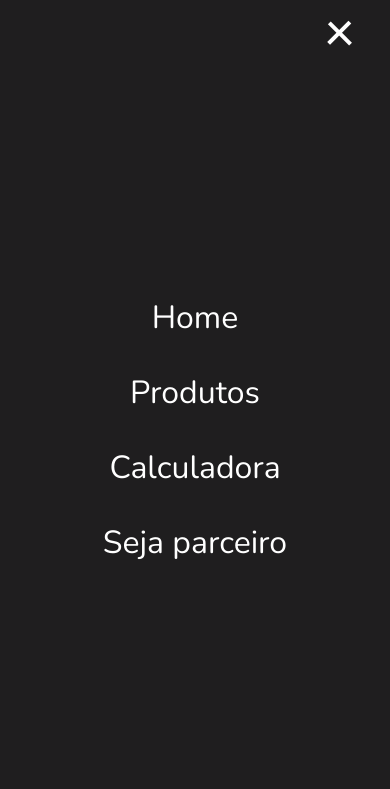
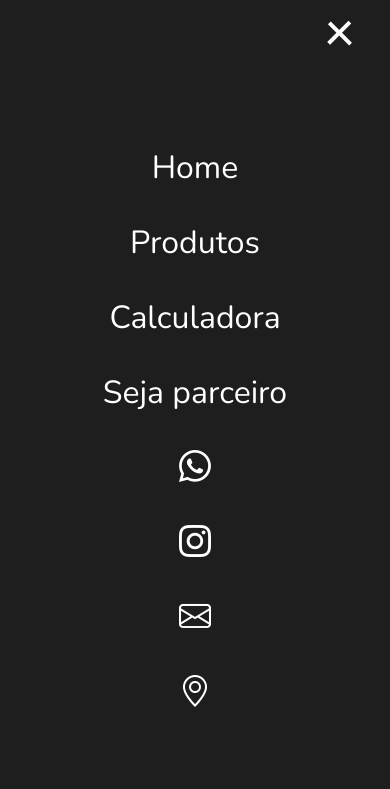
Before and after one commit to Misael1981/Sslares, a plain HTML site: page produtos.html in a window 390 px wide. Both pictures are taken after a click on the element 340 px from the left and 35 px from the top of the page. Shown: the top 789 px of the page. Drawn offline with nearby package versions, Linux system fonts and the light colour scheme.

Commit message:
pequeno bug

```diff
--- a/produtos.html
+++ b/produtos.html
@@ -33,9 +33,18 @@
                     <a class="ancora-menu" href="#calc">Calculadora</a>
                     <a class="ancora-menu" href="#seja-parceiro">Seja parceiro</a>
                     <div class="links-menu">
-                        <a href="https://wa.me/5535991972424" target="_blank" class="fab fa-whatsapp"></a>
-                        <a href="https://www.instagram.com/sslaresmg1/" target="_blank" class="fab fa-instagram"></a>
-                        <a href="sslaresmg@gmail.com" class="bi bi-envelope"></a>
+                        <a href="https://wa.me/5535991972424" target="_blank">
+                            <i class="bi bi-whatsapp"></i>
+                        </a>
+                        <a href="https://www.instagram.com/sslaresmg1/" target="_blank">
+                            <i class="bi bi-instagram"></i>
+                        </a>
+                        <a href="sslaresmg@gmail.com" target="_blank">
+                            <i class="bi bi-envelope"></i>
+                        </a>
+                        <a href="#contato">
+                            <i class="bi bi-geo-alt"></i>
+                        </a>
                     </div>
                 </nav>
                 <div class="contatos">
--- a/styles/menu.css
+++ b/styles/menu.css
@@ -188,6 +188,10 @@ input[type="checkbox"]:checked ~ .lista-contato {
 
 @media screen and (min-width: 268px) and (max-width: 768px) {
 
+    .links-menu {
+        display: block;
+    }
+
     .contatos {
         display: none;
     }
```
